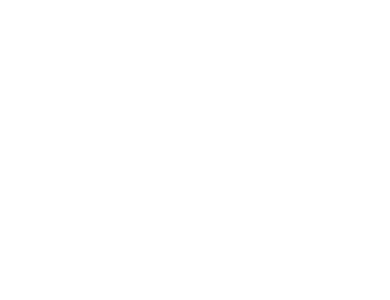
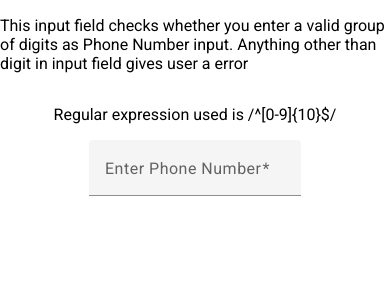
Before and after one commit to meerjavali/learn_regular_expression, an Angular app: page /imsabiya in a window 390 px wide. Before the commit this address led to /. Shown: the top 300 px of the page. Built offline with nearby package versions, Linux system fonts and the light colour scheme.

Commit message:
add: adds regex for phone number input field

```diff
--- a/src/app/app-routing.module.ts
+++ b/src/app/app-routing.module.ts
@@ -2,10 +2,12 @@
 import { RouterModule, Routes } from '@angular/router';
 import { MeerjavaliComponent } from './users/meerjavali/meerjavali.component';
 import { HomeComponent } from './home/home.component';
+import { ImsabiyaComponent } from './users/imsabiya/imsabiya.component';
 
 const routes: Routes = [
   {path:'', component:HomeComponent},
-  {path:'meerjavali', component:MeerjavaliComponent}
+  {path:'meerjavali', component:MeerjavaliComponent},
+  {path: 'imsabiya', component: ImsabiyaComponent}
 ];
 
 @NgModule({
--- a/src/app/app.module.ts
+++ b/src/app/app.module.ts
@@ -9,13 +9,15 @@
 import { MatFormFieldModule } from '@angular/material/form-field';
 import { HomeComponent } from './home/home.component';
 import { BrowserAnimationsModule } from '@angular/platform-browser/animations';
+import { ImsabiyaComponent } from './users/imsabiya/imsabiya.component';
 
 
 @NgModule({
   declarations: [
     AppComponent,
     MeerjavaliComponent,
-    HomeComponent
+    HomeComponent,
+    ImsabiyaComponent
   ],
   imports: [
     BrowserModule,
--- a/src/app/common/static-message.ts
+++ b/src/app/common/static-message.ts
@@ -1,8 +1,15 @@
 export enum ErrorMessage{
-    onlyAlphabets ="please enter only Alphabets"
+    onlyAlphabets ="please enter only Alphabets",
+    onlyDigits = "please enter only Digits",
+    validPhoneNum = "Please enter valid Phone Number"
 }
 
 export enum regularExpressionOfMeerjavali{
     description="This input field checks whether you enter a valid group of alphabets as name input. any thing other than alphabet in input text gives user a error",
     syntax="/^[A-Za-z]+$/"
 }
+
+export enum regexOfPhoneNumber{
+    description="This input field checks whether you enter a valid group of digits as Phone Number input. Anything other than digit in input field gives user a error",
+    syntax="/^[0-9]{10}$/ "
+}
--- a/src/app/common/validation.service.ts
+++ b/src/app/common/validation.service.ts
@@ -15,4 +15,13 @@
       return {invalidInput: true};
     }
   }
+  static onlyDigits(control: { value: string; }){
+    const reg = /^[0-9]{10}$/
+    if(reg.test(control.value)){
+      return null;
+    }
+    else{
+      return {invalidInput: true};
+    }
+  }
 }
--- /dev/null
+++ b/src/app/users/imsabiya/imsabiya.component.css
@@ -0,0 +1,16 @@
+div{
+    display: flex;
+    flex-direction: column;
+    justify-content: center;
+    align-items: center;
+}
+
+input[type=number]::-webkit-inner-spin-button,
+input[type=number]::-webkit-outer-spin-button {
+  -webkit-appearance: none;
+  margin: 0;
+}
+
+input[type=number] {
+  -moz-appearance: textfield; /* For Firefox */
+}
--- /dev/null
+++ b/src/app/users/imsabiya/imsabiya.component.html
@@ -0,0 +1,23 @@
+<div>
+    <p>{{Description}}</p>
+    <p>Regular expression used is {{syntax}} </p>
+    <form class="example-form" [formGroup]="phoneNumForm">
+        <mat-form-field class="example-full-width">
+          <mat-label>Enter Phone Number</mat-label>
+          <input type="number"
+                 matInput
+                 formControlName="phoneNumFormControl"
+                 placeholder="E.g 1234567891" pattern="[0-9]*"
+                 inputmode="numeric" maxLength=10>
+          <mat-error *ngIf="phoneNumForm.get('phoneNumFormControl')?.hasError('required')">
+            This Field can't be Empty
+          </mat-error>
+          <mat-error *ngIf="!phoneNumForm.get('phoneNumFormControl')?.hasError('required') && this.phoneNumForm.get('phoneNumFormControl')?.hasError('invalidInput')">
+            <strong>{{errorMessage}}</strong>
+          </mat-error>
+          <mat-error *ngIf="!phoneNumForm.get('phoneNumFormControl')?.hasError('required') && this.phoneNumForm.get('phoneNumFormControl')?.hasError('maxLength')">
+            <strong>{{errorMessage}}</strong>
+          </mat-error>
+        </mat-form-field>
+      </form>
+</div>
--- /dev/null
+++ b/src/app/users/imsabiya/imsabiya.component.ts
@@ -0,0 +1,21 @@
+import { Component } from '@angular/core';
+import { FormGroup, Validators, FormControl } from '@angular/forms';
+import { regexOfPhoneNumber, ErrorMessage } from 'src/app/common/static-message';
+import { ValidationService } from 'src/app/common/validation.service';
+
+
+@Component({
+  selector: 'app-imsabiya',
+  templateUrl: './imsabiya.component.html',
+  styleUrls: ['./imsabiya.component.css']
+})
+export class ImsabiyaComponent{
+  phoneNumForm = new FormGroup({
+    phoneNumFormControl : new FormControl('', [Validators.required, ValidationService.onlyDigits, Validators.maxLength(10)])
+  })
+
+  errorMessage: string = ErrorMessage.validPhoneNum;
+  Description: string = regexOfPhoneNumber.description;
+  syntax: string = regexOfPhoneNumber.syntax;
+
+}
```
Also changed, not shown: 1 other file (tests, documents, lock files or other folders).
